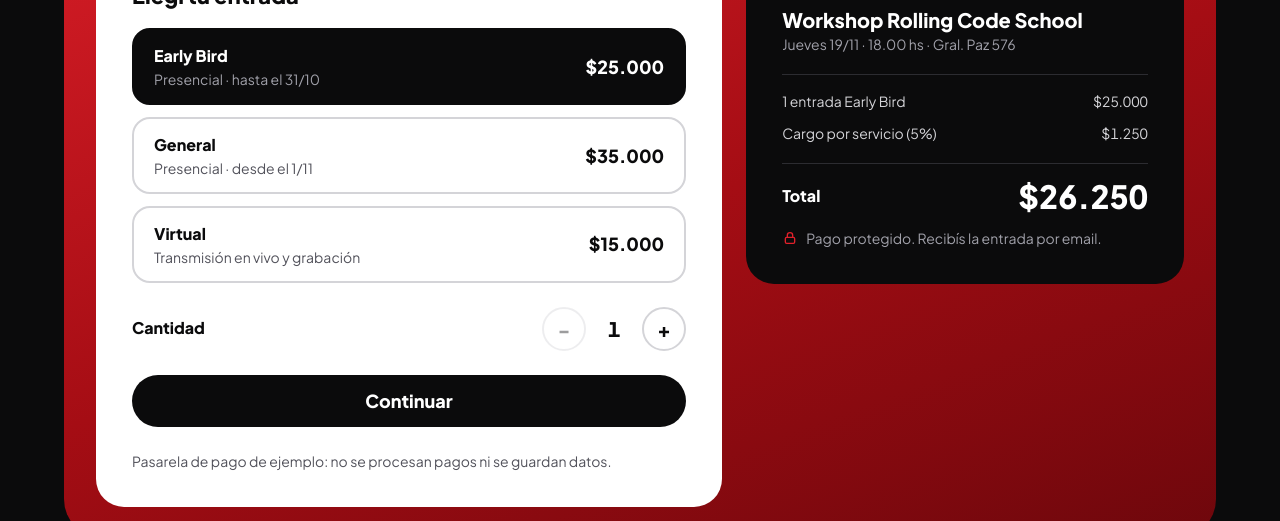
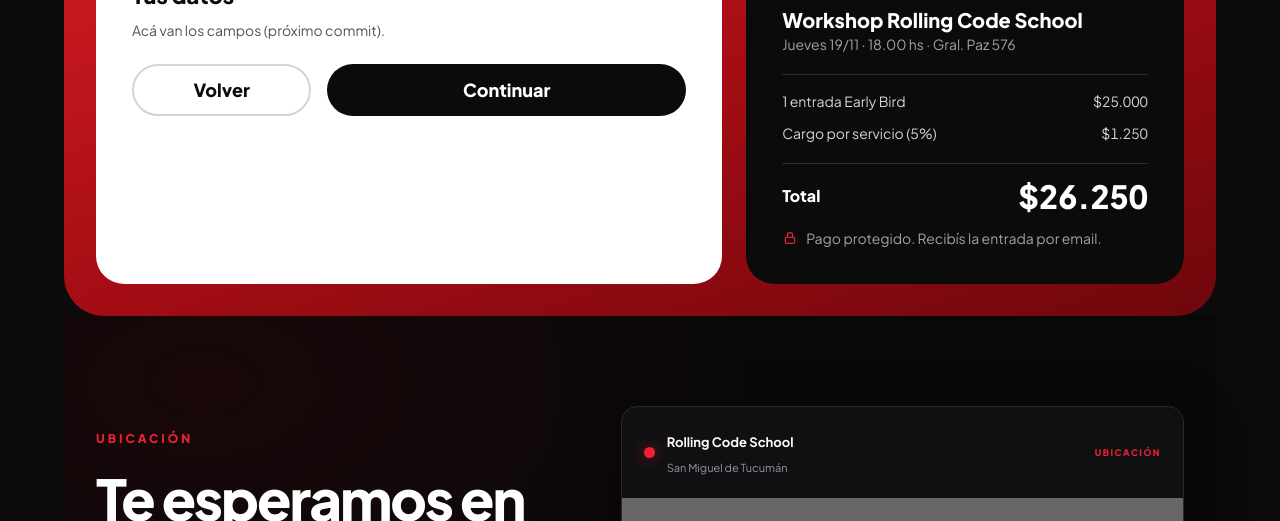
Before and after one commit to phectorherrera299-ctrl/Workshop-RollingCode, a React (Vite) app: page / in a window 1280 px wide. Both pictures are taken after a click on the button "Continuar". Shown: the part 4348-4869 px from the top of the page. Built offline with nearby package versions, Linux system fonts and the light colour scheme; grey boxes are pictures that could not be loaded.

Commit message:
feat: agrega la funcionalidad al boton de continuar para pasar a la siguiente seccion

```diff
--- a/src/components/Checkout.jsx
+++ b/src/components/Checkout.jsx
@@ -1,4 +1,5 @@
 import { useState } from "react";
+import Datos from "./Datos";
 
 const opciones = [
   {
@@ -64,10 +65,11 @@
       </div>
       <div className="mt-10 grid gap-6 lg:grid-cols-[1.43fr_1fr]">
         <div className="rounded-rc-box bg-white p-9">
+          {pasoActual === 0 ? (
+            <>
               <h3 className="text-[22px] font-extrabold text-rc-black">
                 Elegí tu entrada
               </h3>
-
               <div className="mt-4 flex flex-col gap-3">
                 {opciones.map((opcion) => {
                   const activa = opcion.id === entradaId;
@@ -88,7 +90,9 @@
                         </span>
                         <span
                           className={`block text-sm ${
-                        activa ? "text-rc-text-mute" : "text-rc-text-on-white"
+                            activa
+                              ? "text-rc-text-mute"
+                              : "text-rc-text-on-white"
                           }`}
                         >
                           {opcion.detalle}
@@ -128,8 +132,10 @@
                   </button>
                 </div>
               </div>
-
-          <button className="mt-6 min-h-[52px] w-full cursor-pointer rounded-full bg-rc-black text-lg font-extrabold text-white transition hover:bg-rc-surface-2 active:scale-95">
+              <button
+                onClick={() => setPasoActual(1)}
+                className="mt-6 min-h-[52px] w-full cursor-pointer rounded-full bg-rc-black text-lg font-extrabold text-white transition hover:bg-rc-surface-2 active:scale-95"
+              >
                 Continuar
               </button>
 
@@ -137,6 +143,10 @@
                 Pasarela de pago de ejemplo: no se procesan pagos ni se guardan
                 datos.
               </p>
+            </>
+          ) : (
+            <Datos onVolver={() => setPasoActual(0)} onContinuar={() => {}} />
+          )}
         </div>
         <div className="self-start rounded-rc-box bg-rc-black p-9">
           <p className="text-xs font-extrabold uppercase tracking-[2px] text-rc-red">
--- /dev/null
+++ b/src/components/Datos.jsx
@@ -0,0 +1,27 @@
+const Datos = ({ onVolver, onContinuar }) => {
+  return (
+    <div>
+      <h3 className="text-[22px] font-extrabold text-rc-black">Tus datos</h3>
+      <p className="mt-2 text-sm text-rc-text-on-white">
+        Acá van los campos (próximo commit).
+      </p>
+
+      <div className="mt-6 grid grid-cols-[1fr_2fr] gap-4">
+        <button
+          onClick={onVolver}
+          className="min-h-[52px] cursor-pointer rounded-full border-2 border-rc-text-soft text-lg font-extrabold text-rc-black transition hover:border-rc-black"
+        >
+          Volver
+        </button>
+        <button
+          onClick={onContinuar}
+          className="min-h-[52px] cursor-pointer rounded-full bg-rc-black text-lg font-extrabold text-white transition hover:bg-rc-surface-2 active:scale-95"
+        >
+          Continuar
+        </button>
+      </div>
+    </div>
+  );
+};
+
+export default Datos;
```
Lines whose indentation alone changed are shown as unchanged.
